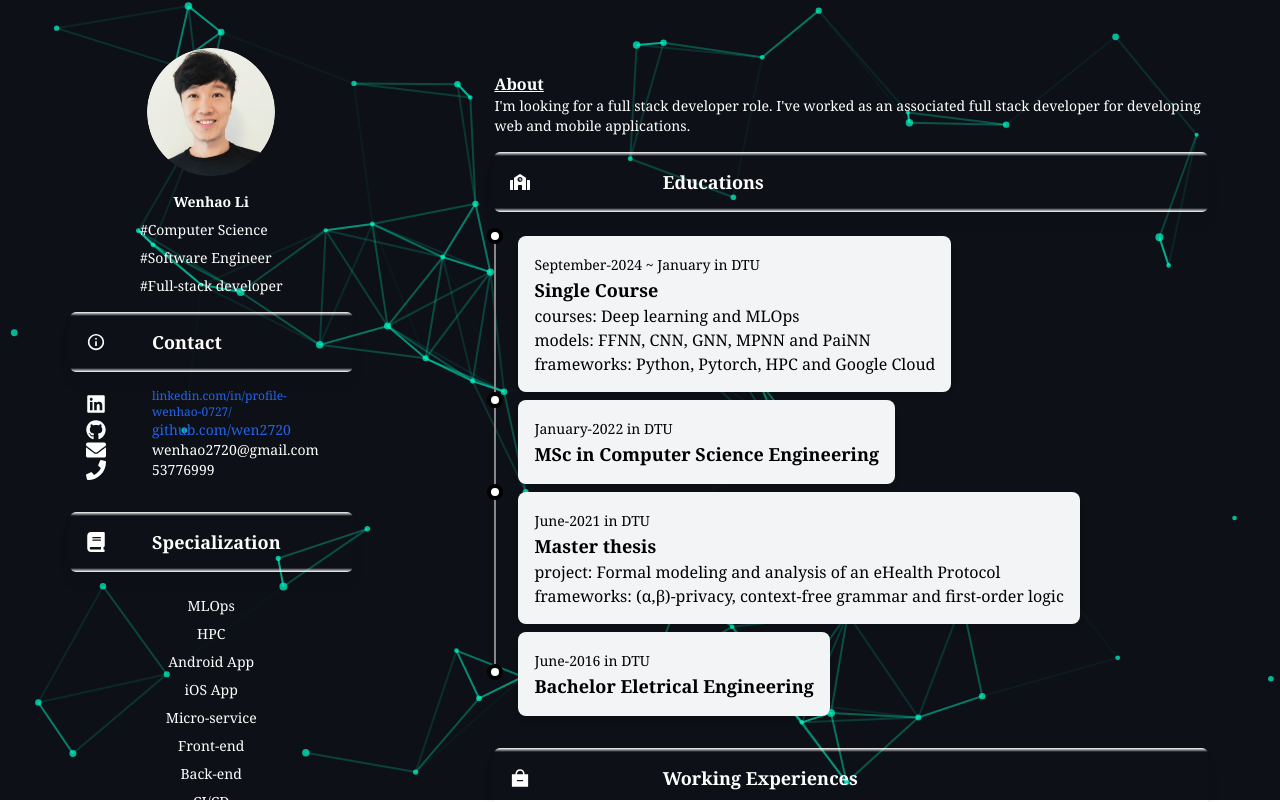
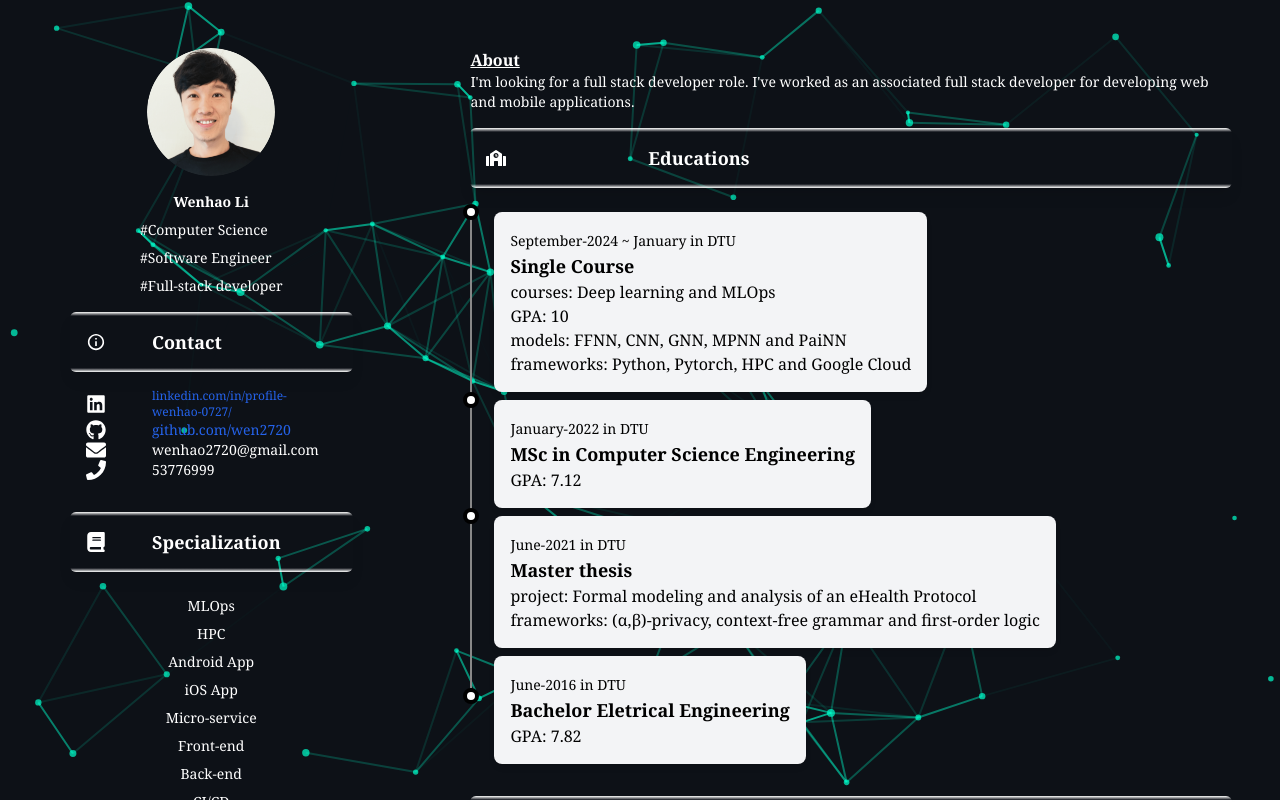
Before and after one commit to wen2720/next.cv, a Next.js app: page / in a window 1280 px wide. Shown: the top 802 px of the page. Built offline with nearby package versions, Linux system fonts and the light colour scheme.

Commit message:
component renaming

```diff
--- a/components/app/left_col.tsx
+++ b/components/app/left_col.tsx
@@ -5,6 +5,7 @@ import ProfileContact from './profile_contacts';
 import ProfileSpecials from './profile_specials';
 import ProfileCode from './profile_code';
 import ProfileLanguage from './profile_languages';
+import profile_image from '@/public/IMG5866-modified1.png'
 
 // Define the props type
 interface CvSide {
@@ -16,8 +17,8 @@ interface CvSide {
 }
 
 // React component
-const OneProfile: React.FC<CvSide> = ({
-  img_src="/IMG5866-modified1.png",
+const LeftColumn: React.FC<CvSide> = ({
+  img_src=profile_image,
   name = "Wenhao Li",
   hash_tags = ["#Computer Science", "#Software Engineer", "#Full-stack developer"],
   font_style = "font-serif",
@@ -59,4 +60,4 @@ const OneProfile: React.FC<CvSide> = ({
   );
 };
 
-export default OneProfile;
+export default LeftColumn;
--- a/components/app/page_cv.tsx
+++ b/components/app/page_cv.tsx
@@ -1,4 +1,4 @@
-import { SidePlane, MainCol } from "@/components";
+import { LeftColumn, RightColumn } from "@/components";
 import TestParticles from "@/components/app/particles_test"
 
 const CvPage = () => (
@@ -6,12 +6,12 @@ const CvPage = () => (
       {/* Left Side plane (3/8 of the screen) */}
       <TestParticles/>
       <aside className="w-[33%] p-6 h-screen overflow-y-auto z-10">
-        <SidePlane/>
+        <LeftColumn/>
       </aside>
 
       {/* Main Content Area (5/8 of the screen) */}
       <main className="w-[67%] p-6 z-10">
-        <MainCol/>
+        <RightColumn/>
       </main>
     </div>
   )
--- a/components/app/profile_education.tsx
+++ b/components/app/profile_education.tsx
@@ -17,6 +17,7 @@ const ProfileEducation: React.FC<PorfileWorked> = ({
 				{
 					project: "",
 					courses: "Deep learning and MLOps",
+					GPA: "10",
 					models: "FFNN, CNN, GNN, MPNN and PaiNN",
 					frameworks: "Python, Pytorch, HPC and Google Cloud"
 				},
@@ -28,7 +29,8 @@ const ProfileEducation: React.FC<PorfileWorked> = ({
 			[
 				{
 					project: "",
-					frameworks: ""
+					frameworks: "",
+					GPA: "7.12"
 				},
 			]
 		},
@@ -48,7 +50,8 @@ const ProfileEducation: React.FC<PorfileWorked> = ({
 			[
 				{
 					project: "",
-					frameworks: ""
+					frameworks: "",
+					GPA: "7.82"
 				},
 			]
 		},
--- a/components/app/right_col.tsx
+++ b/components/app/right_col.tsx
@@ -10,12 +10,12 @@ interface CvContent {
   font_color?: string
 }
 
-const MainCol: React.FC<CvContent> = ({
+const RightColumn: React.FC<CvContent> = ({
   font_style = "font-serif",
   font_color = "text-white"
 }) => {
   return (
-    <div className={clsx("flex-col p-6 m-6 rounded-lg", font_style, font_color )}>
+    <div className={clsx("flex-col p-6 rounded-lg", font_style, font_color )}>
       <AboutProfile/>
       <ProfileEducation/>
       <ProfileWorked/>
@@ -23,4 +23,4 @@ const MainCol: React.FC<CvContent> = ({
   );
 };
 
-export default MainCol;
+export default RightColumn;
--- a/components/index.ts
+++ b/components/index.ts
@@ -1,5 +1,5 @@
-export { default as SidePlane } from './app/left_col'
-export { default as MainCol } from './app/right_col';
+export { default as LeftColumn } from './app/left_col'
+export { default as RightColumn } from './app/right_col';
 export { ColorBox, type IconText} from './color_box'
 export { default as IconLabel} from './icon_label'
 export { EventBox, type WorkExp} from "./event_box"
```
